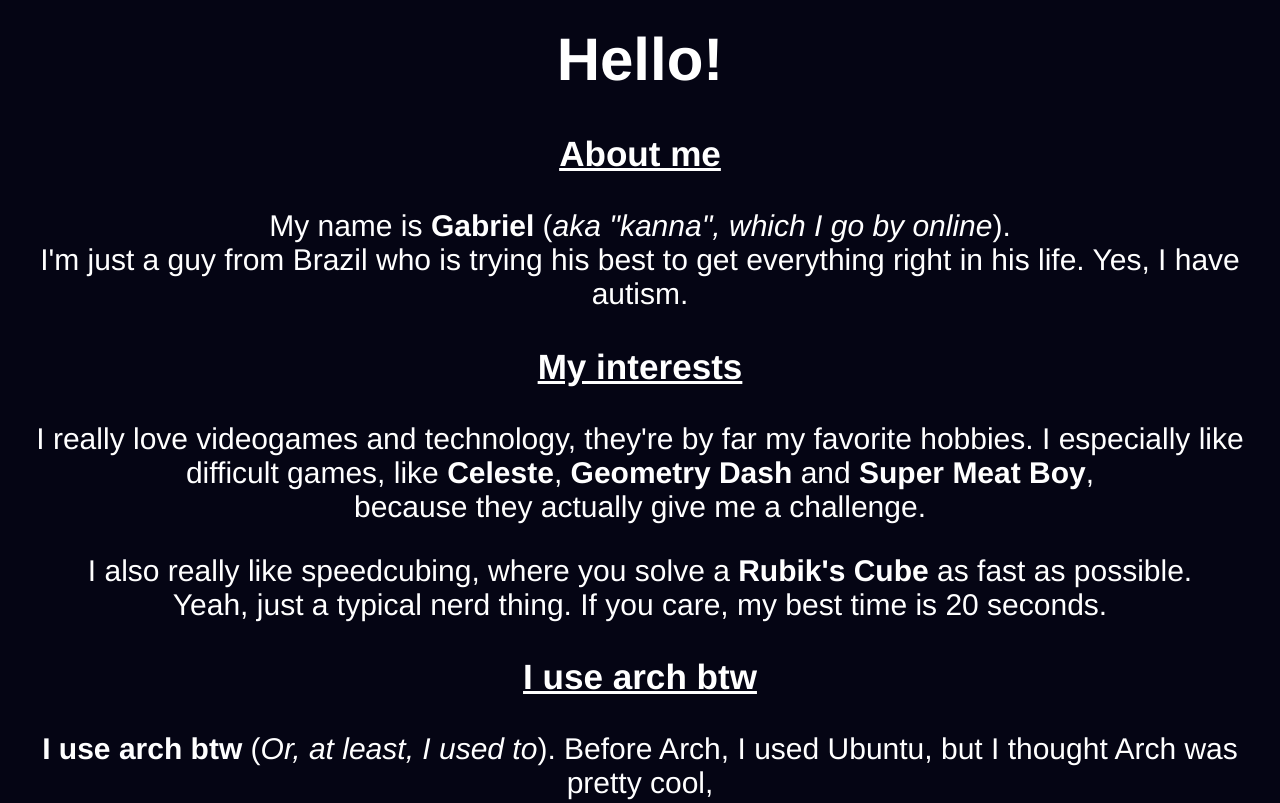
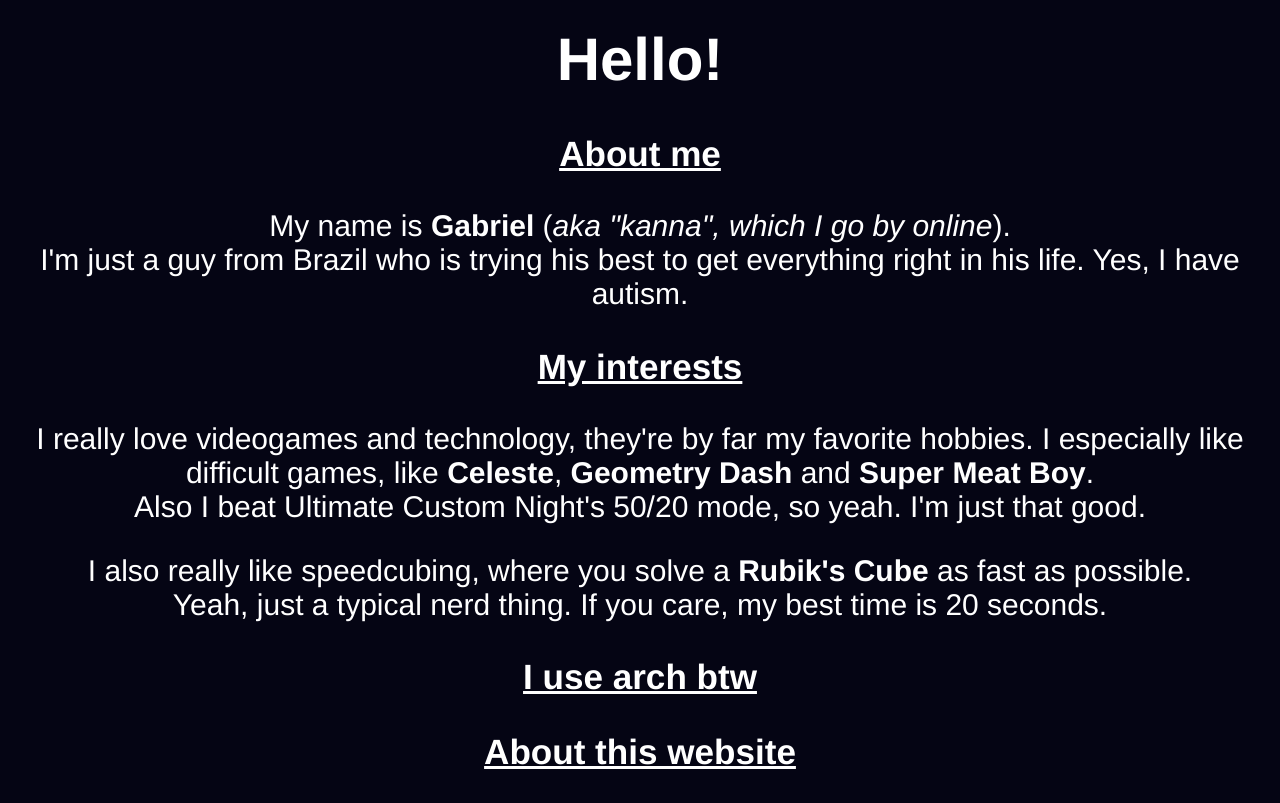
Before and after one commit to kkkkanna/kkkkanna.github.io, a plain HTML site: page index.html in a window 1280 px wide. Shown: the part 120-923 px from the top of the page. Drawn offline with Linux system fonts and the light colour scheme.

```diff
--- a/index.html
+++ b/index.html
@@ -21,10 +21,9 @@
 <h3><u>About me</u></h3>
    <p>My name is <b>Gabriel</b> (<i>aka "kanna", which I go by online</i>).<br>I'm just a guy from Brazil who is trying his best to get everything right in his life. Yes, I have autism.</p>
 <h3><u>My interests</u></h3>
-   <p>I really love videogames and technology, they're by far my favorite hobbies. I especially like<br>difficult games, like <b>Celeste</b>, <b>Geometry Dash</b> and<b> Super Meat Boy</b>,<br>because they actually give me a challenge.</p>
+   <p>I really love videogames and technology, they're by far my favorite hobbies. I especially like<br>difficult games, like <b>Celeste</b>, <b>Geometry Dash</b> and<b> Super Meat Boy</b>. <br>Also I beat Ultimate Custom Night's 50/20 mode, so yeah. I'm just that good.</p>
    <p>I also really like speedcubing, where you solve a <b>Rubik's Cube</b> as fast as possible.<br> Yeah, just a typical nerd thing. If you care, my best time is 20 seconds.</p>
 <h3><u>I use arch btw</u></h3>
-   <p><b>I use arch btw</b> (<i>Or, at least, I used to</i>). Before Arch, I used Ubuntu, but I thought Arch was pretty cool,<br>so that's what I started using.<br>I had to stop using Linux because I have stuff that I need to do on Windows,<br>but my PC can't run a VM well and I started running out of space<br>to dualboot, so I had to give up Linux.</p>
 <h3><u>About this website</u></h3>
    <p>I made this website because I'm really interested in game/web development<br>and I wanted to try it for myself, <i>so I spent an entire Saturday morning reading the w3schools HTML<br>tutorial and trying to get something going.</i> I also really wanted something that told<br>more about me! Discord's about me is really tiny. </p>
    <p>Massive thanks to <a href="https://github.com/LeonhardTissen">Leonhard Tissen</a> for giving me the $2 I needed to purchase the domain for this (<i>kanna69.xyz</i>)</p>
```
